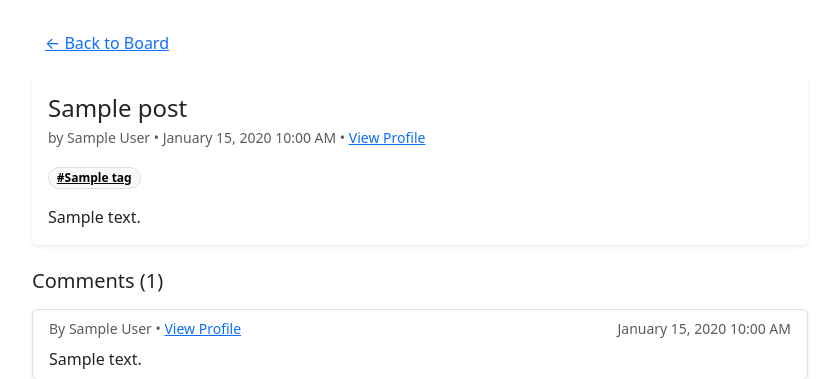
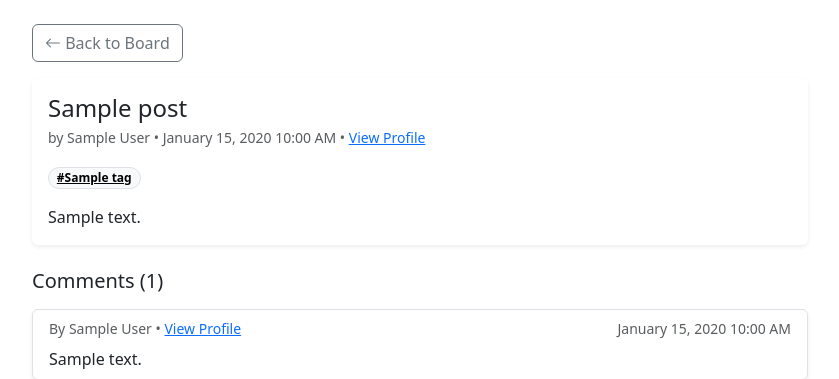
Before and after one commit to stayvoh/Study-Hall, a PHP site: the page made by app/views/post_show.php in a window 1280 px wide. Shown: the part 56-435 px from the top of the page, without its empty margins (220-1059 px from the left). Run offline with PHP 8.4, Linux system fonts and the light colour scheme; the template is opened without the code that fills it: most values are stand-ins (such as "Sample title", 1, 10 or a date in 2020); data that the repository does not hold is empty; some libraries are stand-ins or nearby versions.

Commit message:
Back to board button

```diff
--- a/app/views/post_show.php
+++ b/app/views/post_show.php
@@ -32,7 +32,9 @@ $boardId = (int)($post['board_id'] ?? 0);
   <div class="container py-4" style="max-width: 800px">
 
     <?php if ($boardId > 0): ?>
-      <a class="btn btn-link mb-3" href="/board?id=<?= $boardId ?>">&larr; Back to Board</a>
+      <a href="/board?id=<?= $boardId ?>" class="btn btn-outline-secondary mb-3">
+        <i class="bi bi-arrow-left"></i> Back to Board
+      </a>
     <?php else: ?>
       <a class="btn btn-link mb-3" href="/dashboard">&larr; Back to Dashboard</a>
     <?php endif; ?>
```
